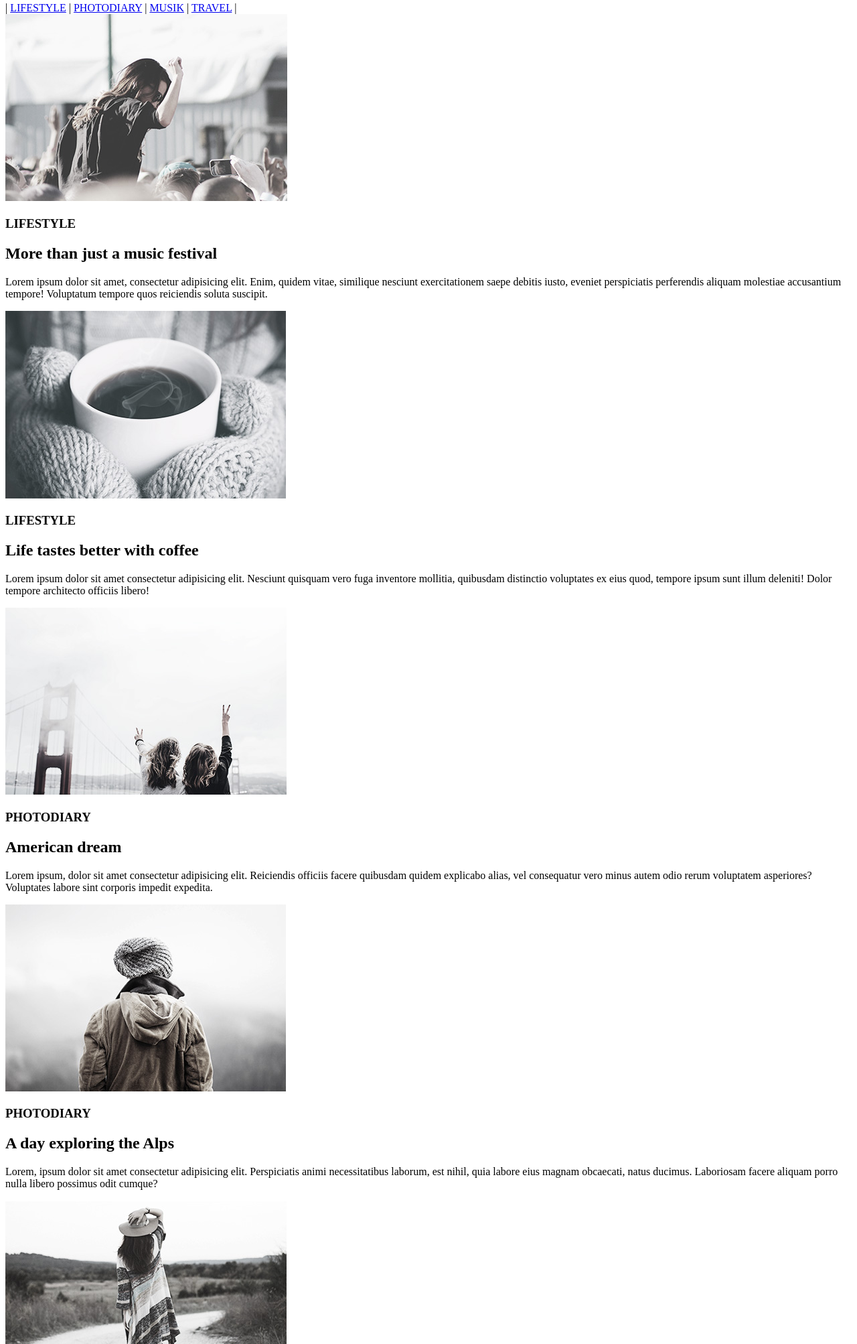
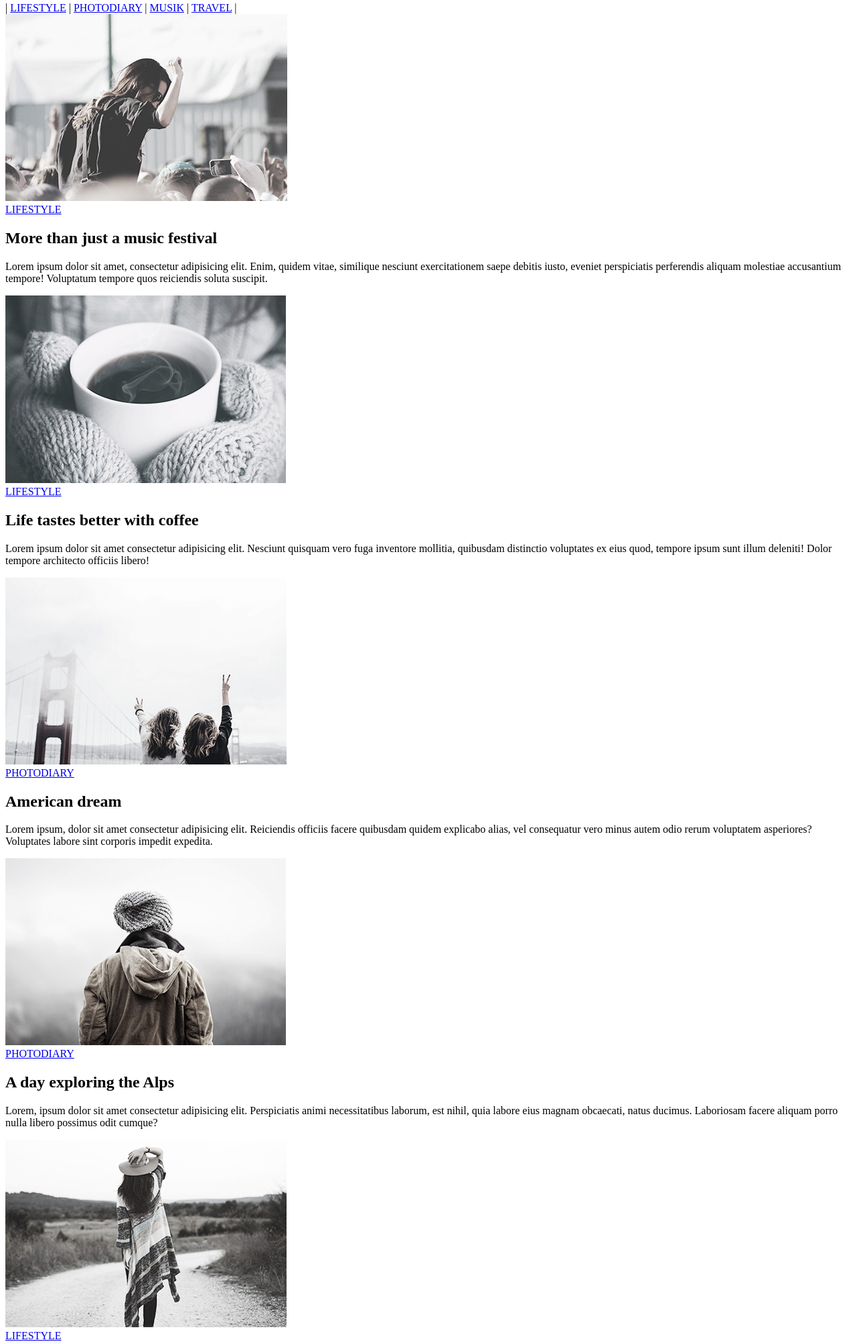
Before and after one commit to mihaimSV/goit-fe-course, a plain HTML site: page HTML-CSS/module-01/index.html in a window 1280 px wide. Shown: the part 5-2011 px from the top of the page at 67% size. Drawn offline with Linux system fonts and the light colour scheme.

Commit message:
применил класс rubric

```diff
--- a/HTML-CSS/module-01/index.html
+++ b/HTML-CSS/module-01/index.html
@@ -14,15 +14,17 @@
 
     <nav>
         |
-        <a href="#">LIFESTYLE</a> |
-        <a href="#">PHOTODIARY</a> |
-        <a href="#">MUSIK</a> |
-        <a href="#">TRAVEL</a> |
+        <a href="#LIFESTYLE">LIFESTYLE</a> |
+        <a href="#PHOTODIARY">PHOTODIARY</a> |
+        <a href="#MUSIK">MUSIK</a> |
+        <a href="#TRAVEL">TRAVEL</a> |
     </nav>
 
     <div id="festival">
         <img src=".\img\LifeStyle.jpg" alt="More than just a music festival">
-        <h3>LIFESTYLE</h3>
+        <div class="rubric">
+            <a href="#LIFESTYLE">LIFESTYLE</a>
+        </div>
         <h2>More than just a music festival</h2>
         <p>Lorem ipsum dolor sit amet, consectetur adipisicing elit. Enim, quidem vitae, similique nesciunt exercitationem saepe debitis iusto, eveniet perspiciatis perferendis aliquam molestiae accusantium tempore! Voluptatum tempore quos reiciendis soluta
             suscipit.
@@ -31,35 +33,45 @@
 
     <div id="coffee">
         <img src=".\img\coffee.jpg" alt="Life tastes better with coffee">
-        <h3>LIFESTYLE</h3>
+        <div class="rubric">
+            <a href="#LIFESTYLE">LIFESTYLE</a>
+        </div>
         <h2>Life tastes better with coffee</h2>
         <p>Lorem ipsum dolor sit amet consectetur adipisicing elit. Nesciunt quisquam vero fuga inventore mollitia, quibusdam distinctio voluptates ex eius quod, tempore ipsum sunt illum deleniti! Dolor tempore architecto officiis libero!</p>
     </div>
 
     <div id="dream">
         <img src=".\img\dream.jpg" alt="American dream">
-        <h3>PHOTODIARY</h3>
+        <div class="rubric">
+            <a href="#PHOTODIARY">PHOTODIARY</a>
+        </div>
         <h2>American dream</h2>
         <p>Lorem ipsum, dolor sit amet consectetur adipisicing elit. Reiciendis officiis facere quibusdam quidem explicabo alias, vel consequatur vero minus autem odio rerum voluptatem asperiores? Voluptates labore sint corporis impedit expedita.</p>
     </div>
 
     <div id="Alps">
         <img src=".\img\Alps.jpg" alt="A day exploring the Alps">
-        <h3>PHOTODIARY</h3>
+        <div class="rubric">
+            <a href="#PHOTODIARY">PHOTODIARY</a>
+        </div>
         <h2>A day exploring the Alps</h2>
         <p>Lorem, ipsum dolor sit amet consectetur adipisicing elit. Perspiciatis animi necessitatibus laborum, est nihil, quia labore eius magnam obcaecati, natus ducimus. Laboriosam facere aliquam porro nulla libero possimus odit cumque?</p>
     </div>
 
     <div id="song">
         <img src=".\img\song.jpg" alt="Top 10 song for running">
-        <h3>LIFESTYLE</h3>
+        <div class="rubric">
+            <a href="#LIFESTYLE">LIFESTYLE</a>
+        </div>
         <h2>Top 10 song for running</h2>
         <p>Lorem ipsum dolor, sit amet consectetur adipisicing elit. Molestias est vel repellendus repudiandae unde officia praesentium, odio laborum, voluptas culpa enim placeat quae vitae nostrum hic doloremque perspiciatis magni cupiditate.</p>
     </div>
 
     <div id="winter">
         <img src=".\img\winter.jpg" alt="Cold winter days">
-        <h3>LIFESTYLE</h3>
+        <div class="rubric">
+            <a href="#LIFESTYLE">LIFESTYLE</a>
+        </div>
         <h2>Cold winter days</h2>
         <p>Lorem ipsum dolor, sit amet consectetur adipisicing elit. Eum, maxime provident repellendus unde praesentium perspiciatis iste earum, eaque atque quam blanditiis aperiam. Hic nisi tempora nesciunt, ex obcaecati est illum!</p>
     </div>
```
